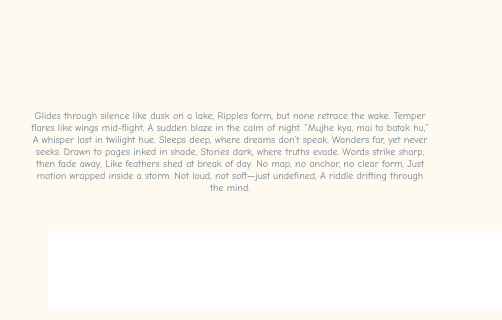
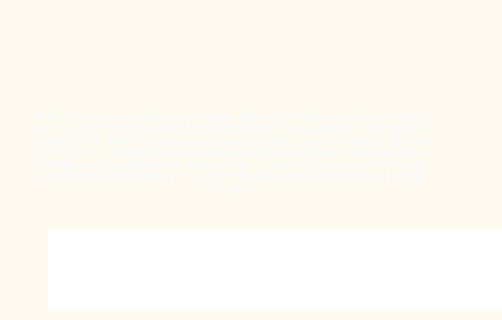
Before and after one commit to Megatronamd/Human, a plain HTML site: page index.html in a window 1280 px wide. Shown: the part 1794-2114 px from the top of the page, 0-502 px from the left. Drawn offline with Linux system fonts and the light colour scheme.

Commit message:
Update index.html

```diff
--- a/index.html
+++ b/index.html
@@ -67,7 +67,7 @@
 top:5px;
 left:-50px;
 font-size:x-small; width:400px;
-color:slategray;
+color:#f0f8ff;
 }
   </style>
 </head>
```
